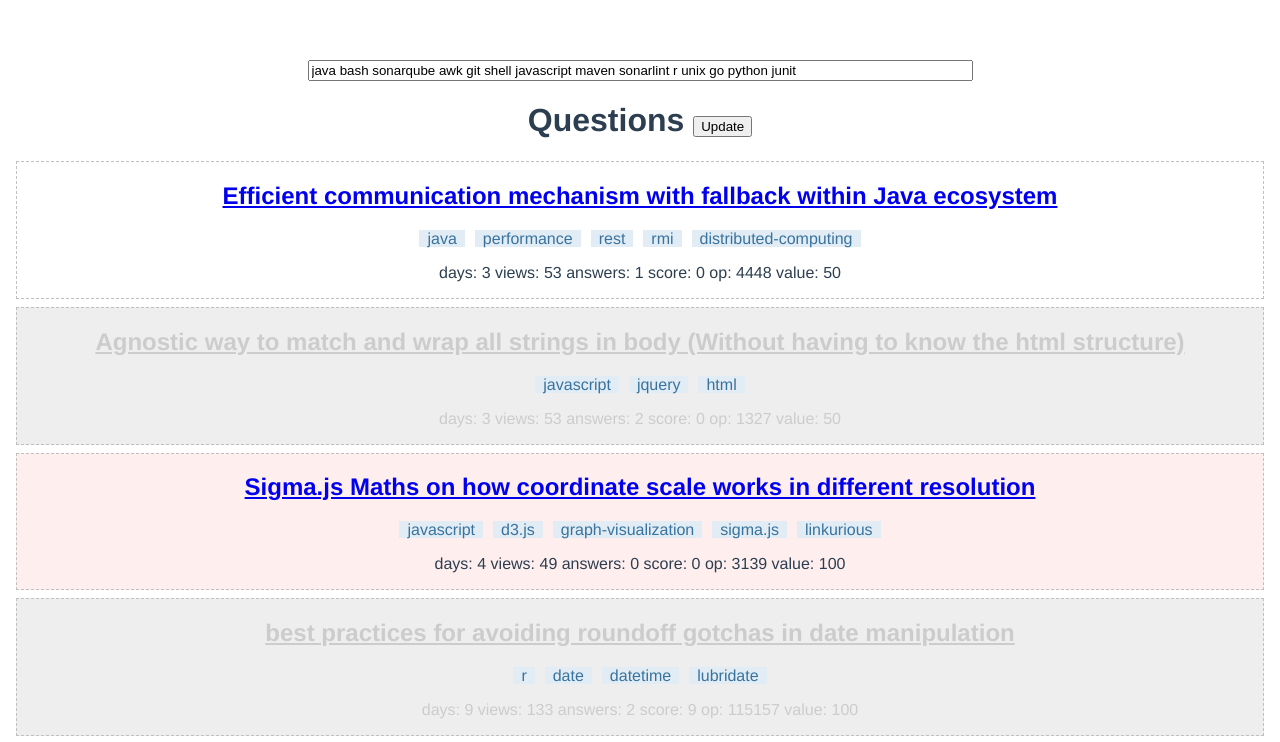
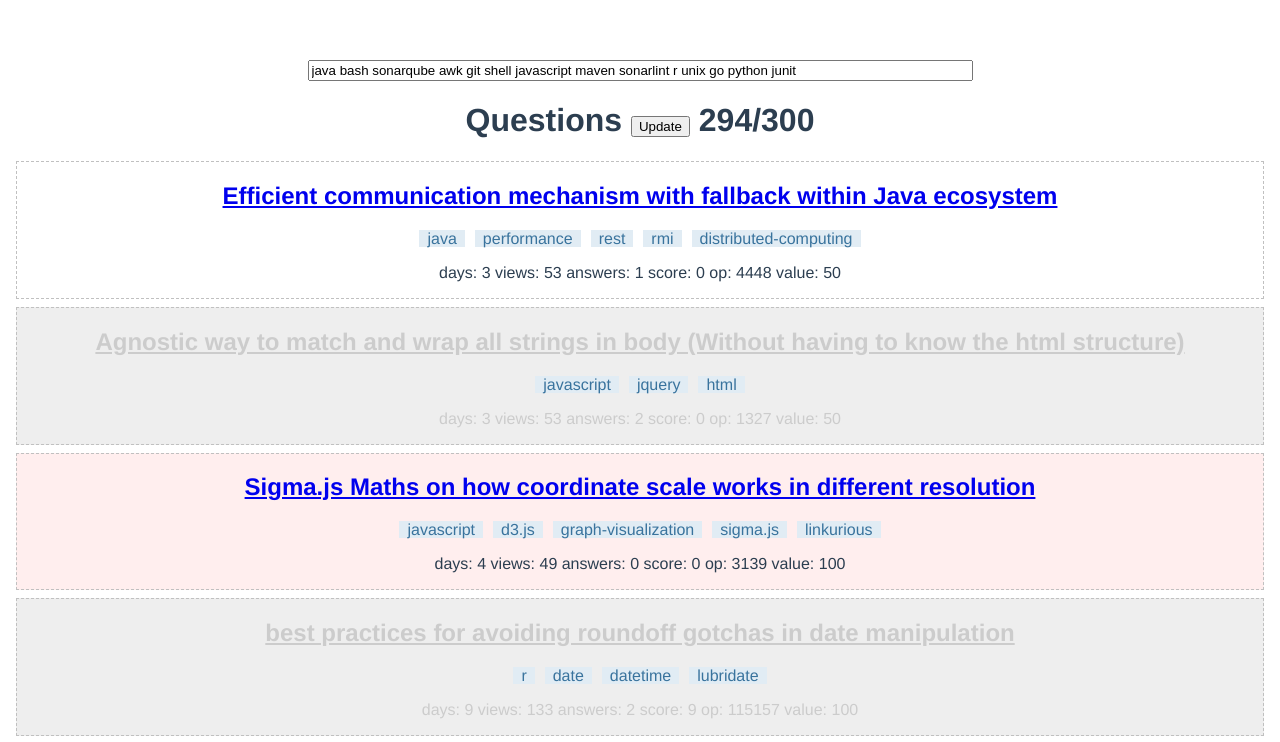
Before and after one commit to janosgyerik/bountyhunter, a Vue app in the folder app/: page /#/ in a window 1280 px wide. Shown: the top 742 px of the page. Built offline with nearby package versions, Linux system fonts and the light colour scheme.

Commit message:
Show quota status

```diff
--- a/app/src/components/Bounties.vue
+++ b/app/src/components/Bounties.vue
@@ -1,7 +1,7 @@
 <template>
   <div class="questions">
     <p><input v-model="tagsInput" v-on:change="applyFilters" size="80"></p>
-    <h1>Questions <button v-on:click="update">Update</button></h1>
+    <h1>Questions <button v-on:click="update">Update</button> {{ quotaRemaining }}/{{ quotaMax }}</h1>
     <div v-for="q in questions" class="question" v-bind:class="q.potentialClass">
       <h2><a :href="q.url">{{ q.title }}</a></h2>
       <p><span v-for="tag in q.tags" class="tag">{{ tag }}</span></p>
@@ -60,6 +60,8 @@ const mapper = (q) => {
 }
 
 const merge = (that, response) => {
+  that.quotaMax = response.quota_max
+  that.quotaRemaining = response.quota_remaining
   response.items.map(mapper).forEach(q => { that.repo[q.url] = q })
 }
 
@@ -77,7 +79,9 @@ export default {
     return {
       repo: {},
       questions: [],
-      tagsInput: 'java bash sonarqube awk git shell javascript maven sonarlint r unix go python junit'
+      tagsInput: 'java bash sonarqube awk git shell javascript maven sonarlint r unix go python junit',
+      quotaMax: 0,
+      quotaRemaining: 0
     }
   },
   mounted () {
```
